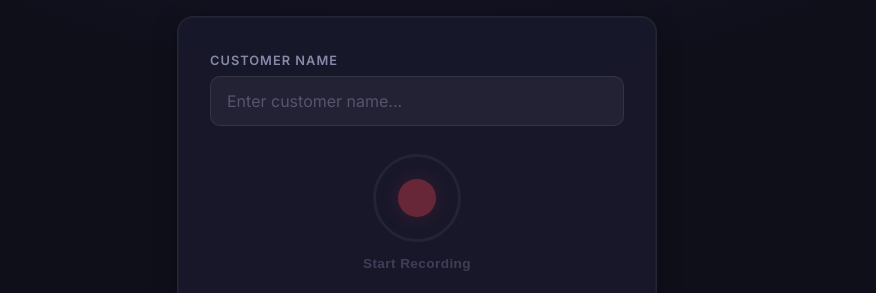
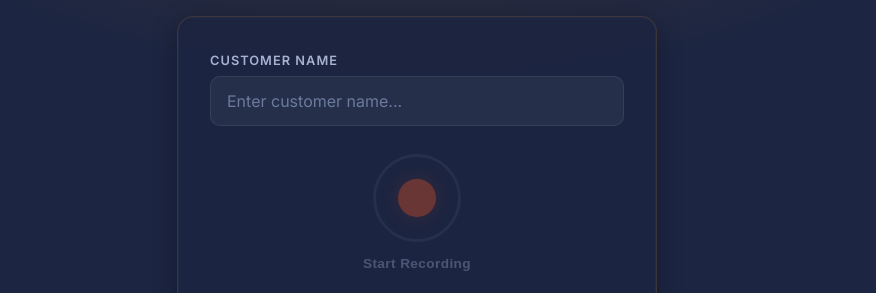
Before and after one commit to admin-brickface/gsb-recorder-web, a website built with Vite: page index.html in a window 1280 px wide. Shown: the part 205-498 px from the top of the page, without its empty margins (223-1099 px from the left). Built offline with nearby package versions, Linux system fonts and the light colour scheme.

Commit message:
fixed error. changed colors

```diff
--- a/index.html
+++ b/index.html
@@ -4,7 +4,7 @@
 <head>
   <meta charset="UTF-8" />
   <meta name="viewport" content="width=device-width, initial-scale=1.0, maximum-scale=1.0, user-scalable=no" />
-  <meta name="theme-color" content="#0f0f1a" />
+  <meta name="theme-color" content="#1C2541" />
   <meta name="description" content="GSB Audio Recorder - Record and upload audio to Google Drive" />
   <meta name="apple-mobile-web-app-capable" content="yes" />
   <meta name="apple-mobile-web-app-status-bar-style" content="black-translucent" />
--- a/main.js
+++ b/main.js
@@ -321,12 +321,12 @@ async function encodeToMp3(audioBlob) {
     const sampleRate = audioBuffer.sampleRate;
     const samples = audioBuffer.length;
 
-    // Import lamejs
+    // Import lamejs - access the library directly
     const lamejs = await import('lamejs');
-    const Mp3Encoder = lamejs.default ? lamejs.default.Mp3Encoder : lamejs.Mp3Encoder;
+    const lib = lamejs.default || lamejs;
 
     // Create encoder: channels, sampleRate, kbps
-    const encoder = new Mp3Encoder(numberOfChannels, sampleRate, 128);
+    const encoder = new lib.Mp3Encoder(numberOfChannels, sampleRate, 128);
 
     const blockSize = 1152;
     const mp3Data = [];
--- a/style.css
+++ b/style.css
@@ -3,19 +3,19 @@
    ============================================ */
 
 :root {
-  --bg-primary: #0f0f1a;
-  --bg-card: rgba(25, 25, 45, 0.85);
-  --bg-card-border: rgba(255, 255, 255, 0.06);
+  --bg-primary: #1C2541;
+  --bg-card: rgba(28, 37, 65, 0.9);
+  --bg-card-border: rgba(247, 147, 26, 0.15);
   --text-primary: #f0f0f5;
-  --text-secondary: #8888aa;
-  --text-muted: #55556e;
-  --accent: #6c5ce7;
-  --accent-glow: rgba(108, 92, 231, 0.35);
-  --record-red: #ff4757;
-  --record-red-glow: rgba(255, 71, 87, 0.4);
-  --success: #2ed573;
-  --warning: #ffa502;
-  --danger: #ff4757;
+  --text-secondary: #a8b2d1;
+  --text-muted: #6b7a9e;
+  --accent: #F7931A;
+  --accent-glow: rgba(247, 147, 26, 0.4);
+  --record-red: #FF5722;
+  --record-red-glow: rgba(255, 87, 34, 0.4);
+  --success: #4CAF50;
+  --warning: #FF9500;
+  --danger: #FF5722;
   --google-blue: #4285f4;
   --radius: 16px;
   --radius-sm: 10px;
@@ -47,8 +47,8 @@ body {
   padding: 20px;
   overflow-x: hidden;
   background-image:
-    radial-gradient(ellipse 80% 60% at 50% 0%, rgba(108, 92, 231, 0.12) 0%, transparent 60%),
-    radial-gradient(ellipse 50% 40% at 80% 100%, rgba(255, 71, 87, 0.08) 0%, transparent 60%);
+    radial-gradient(ellipse 80% 60% at 50% 0%, rgba(247, 147, 26, 0.15) 0%, transparent 60%),
+    radial-gradient(ellipse 50% 40% at 80% 100%, rgba(255, 149, 0, 0.1) 0%, transparent 60%);
 }
 
 #app {
@@ -73,7 +73,7 @@ body {
   display: flex;
   align-items: center;
   justify-content: center;
-  background: linear-gradient(135deg, var(--accent), #a855f7);
+  background: linear-gradient(135deg, var(--accent), #FF9500);
   border-radius: 12px;
   color: #fff;
   flex-shrink: 0;
@@ -218,9 +218,12 @@ body {
 }
 
 @keyframes pulse-ring {
-  0%, 100% {
+
+  0%,
+  100% {
     box-shadow: 0 0 0 0 var(--record-red-glow);
   }
+
   50% {
     box-shadow: 0 0 0 12px transparent;
   }
@@ -337,7 +340,9 @@ body {
 }
 
 @keyframes spin {
-  to { transform: rotate(360deg); }
+  to {
+    transform: rotate(360deg);
+  }
 }
 
 /* ---- Responsive ---- */
@@ -345,6 +350,7 @@ body {
   .card {
     padding: 22px 18px;
   }
+
   .timer {
     font-size: 1.6rem;
   }
@@ -354,6 +360,7 @@ body {
   #app {
     max-width: 480px;
   }
+
   .card {
     padding: 36px 32px;
   }
```
Also changed, not shown: public/manifest.json.
